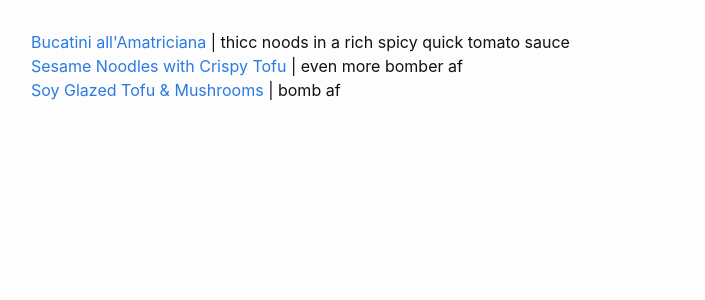
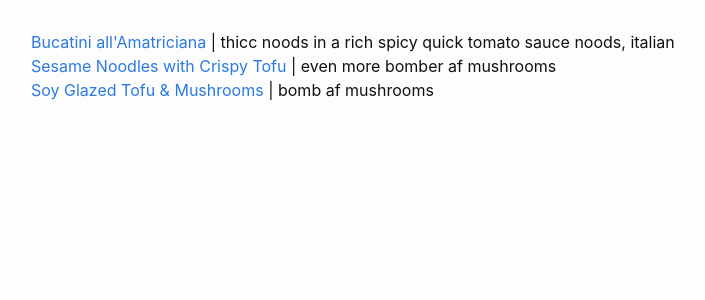
Before and after one commit to backofthebus/backofthebus.github.io, a Jekyll site: the page built from recipes/index.md, in a window 1280 px wide. Shown: the top 300 px of the page, without its empty margins (239-944 px from the left). Built offline with Jekyll 4.4.1, drawn with Linux system fonts in a browser that asks for light colours.

Commit message:
fixed tag

```diff
--- a/recipes/index.md
+++ b/recipes/index.md
@@ -9,7 +9,7 @@ layout: default
   <div>
     <a style="display:inline;" href="{{recipe.link}}" target="_blank">{{ recipe.title }}</a> | {{recipe.description}}
     {% for tag in recipe.tags %}
-        <span class="tag">{{ recipe.tag }}</span>
+        <span class="tag">{{ tag }}</span>
     {% endfor %}
   </div>
 {% endfor %}
```
